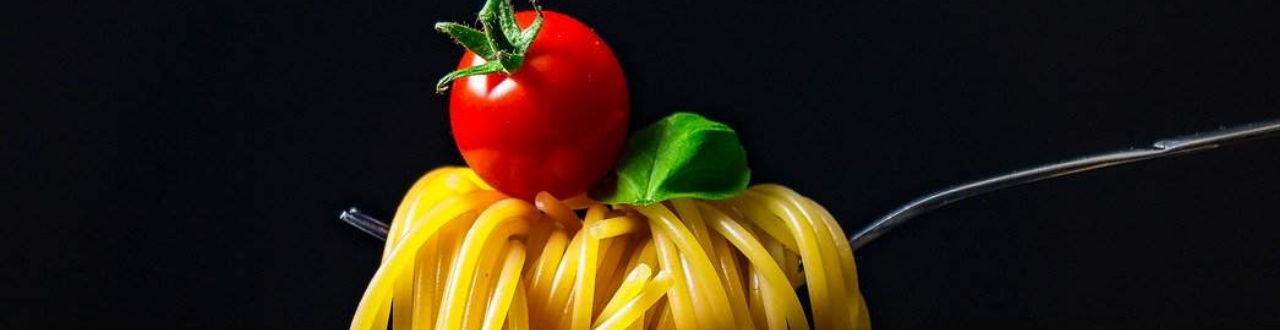
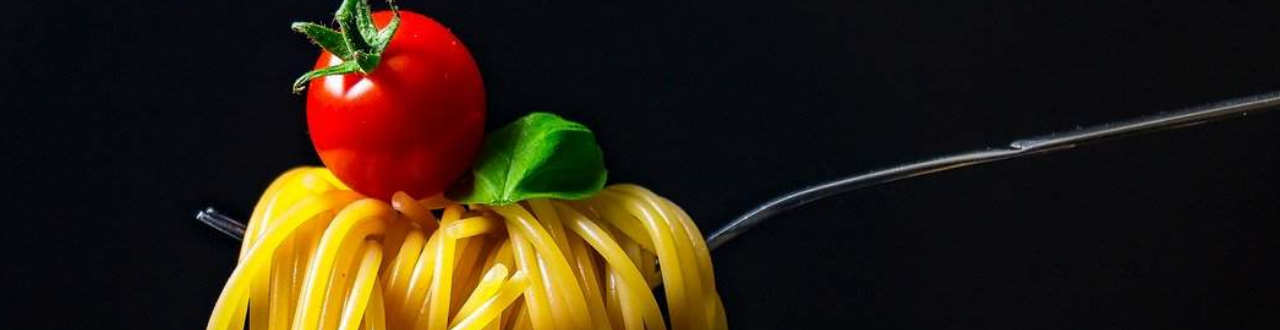
Before and after one commit to kevinduran/lora, a plain HTML site: page index.html in a window 1280 px wide. Shown: the part 104-434 px from the top of the page. Drawn offline with nearby package versions, Linux system fonts and the light colour scheme; a web font is replaced by a local one.

Commit message:
HEADER: attempting image shift for visibility

```diff
--- a/css/main.scss
+++ b/css/main.scss
@@ -314,8 +314,7 @@ body {
 
 /* -----------------------------HEADER----------------------------*/
 #header {
-  background: url(img/header-background.jpg);
-  // background: url(img/header-background.jpg) no-repeat center center fixed;
+  background: url(img/header-background.jpg) no-repeat center center fixed;
   -webkit-background-size: cover;
   -moz-background-size: cover;
   -o-background-size: cover;
@@ -813,6 +812,15 @@ body {
 
 /* -----------------------------MEDIA QUERIES----------------------------*/
 @media only screen and (min-width: 400px) {
+  #header {
+    background: url(img/header-background.jpg) 50%;
+    -webkit-background-size: cover;
+    -moz-background-size: cover;
+    -o-background-size: cover;
+    background-size: cover;
+    height: 110vh;
+    position: relative;
+  }
   .header_container {
     left: 40%;
   }
--- a/index.html
+++ b/index.html
@@ -269,17 +269,16 @@
     </div>
   </section>
   <!--.....................RES............................-->
+
     <!--.....................FOOTER............................-->
 
     <section id="contact">
       <div class="large_contact-container">
           <div class="contact_container">
               <h2 class="margin-top">Contact & Reservation</h2>
-        <h3>118 Forbes Lane 93001</h3>
+              <h3>666 Fiction Lane 93001</h3>
               <h3 class="margin-bottom">Ventura CA</h3>
-        <h3>805 628 0317</h3>
-
-        <h3 class="margin-bottom--large">kevinalexanderduran8@gmail.com</h3 cla>
+              <h3 class="margin-bottom--large">lovelora@gmail.com</h3 cla>
               <div id="second"></div>
               <a href="contact.html">Reservation</a>
           </div>
@@ -331,8 +330,6 @@ TODO LIST:
   -MISC:
     -image doesnt show on mobile?
 
-
-
   -JAVASCRIPT CART
  -->
 
```
Also changed, not shown: contact.html (+2 -4 lines), hours.html (+3 -4 lines), menu.html (+3 -4 lines), css/main.css, 1 other file. Lines whose indentation alone changed are shown as unchanged.
